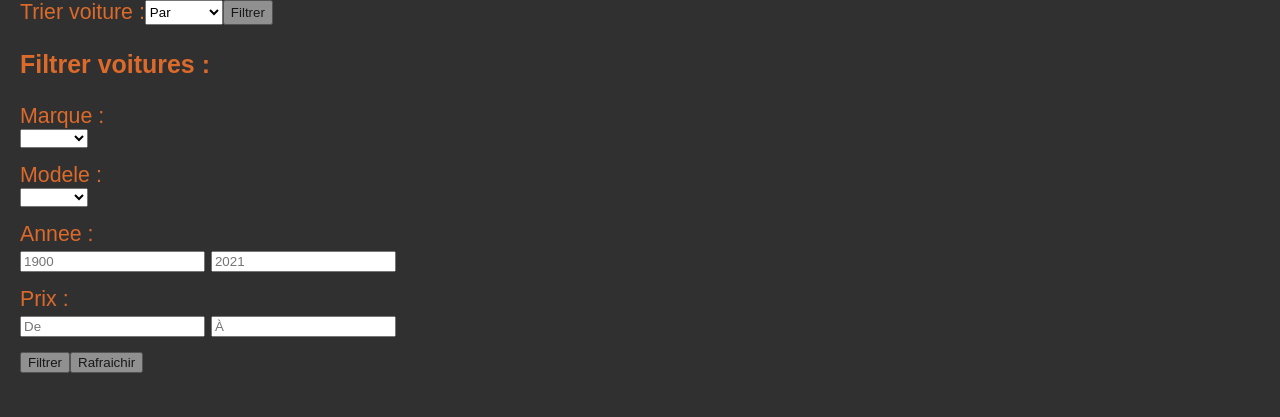
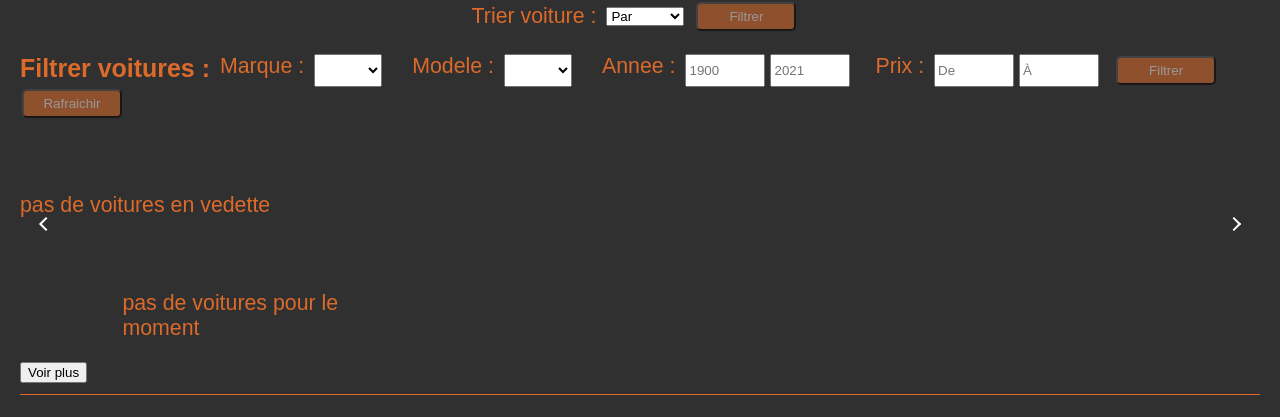
Before and after one commit to ProjetWeb2Hiv2021/art-pub-mtl-etu, a PHP site: page / in a window 1280 px wide. Shown: the part 114-531 px from the top of the page. Run offline with PHP 8.4, Linux system fonts and the light colour scheme; tables that the repository leaves empty hold one stand-in row (values such as "Sample post"); some web fonts are replaced.

Commit message:
design filtres page accueil

```diff
--- a/styles/accueil.css
+++ b/styles/accueil.css
@@ -31,4 +31,6 @@
 }
 .FiltrerUnCritere form {
   display: flex;
+  align-items: center;
+  margin-right: 10px;
 }
--- a/styles/styles.css
+++ b/styles/styles.css
@@ -93,3 +93,45 @@ titre {
 a.ligne {
   align-items: center;
 }
+.filtres {
+  display: flex;
+  justify-content: center;
+  flex-wrap: wrap;
+}
+.filtres label,
+.filtres select {
+  margin-right: 10px;
+}
+.filtres .input-wrapper {
+  display: flex;
+}
+
+.filtres h3 {
+  margin-top: 0;
+  margin-bottom: 0;
+}
+
+.filtres button {
+  background-color: #ed712b;
+  color: white;
+  padding: 5px 5px;
+  margin: 2px 2px;
+  cursor: pointer;
+
+  border-radius: 5px;
+  width: 100px;
+  align-self: flex-end;
+}
+.filtres input[type="number"] {
+  width: 80px;
+  margin-right: 5px;
+}
+.filtres [data-js-annee] {
+  width: 80px;
+  margin-right: 5px;
+}
+.filtres .input-wrapper {
+  margin-bottom: 0;
+  margin-left: 10px;
+  margin-right: 10px;
+}
--- a/view/FiltrerPlusieursCriteres.php
+++ b/view/FiltrerPlusieursCriteres.php
@@ -1,7 +1,7 @@
 <section class="FiltrerPlusieursCriteres" data-component="FiltrerPlusieursCriteres">
 
 	<!-- plusieurs criteres -->
-	<form>
+	<form class="ligne">
 		<h3>Filtrer voitures :</h3>
 
 		<div class="input-wrapper" data-js-input-wrapper>
@@ -55,3 +55,4 @@
 		<button class="disabled" data-js-btn>Filtrer</button><button class="disabled" data-js-rafraichir>Rafraichir</button>
 	</form>
 </section>
+	</div>
--- a/view/FiltrerUnCritere.php
+++ b/view/FiltrerUnCritere.php
@@ -1,3 +1,4 @@
+<div class="filtres">
 <section class="FiltrerUnCritere" data-component="FiltrerUnCritere">
 	<!--<h1>Page par defaut</h1>-->
 
```
